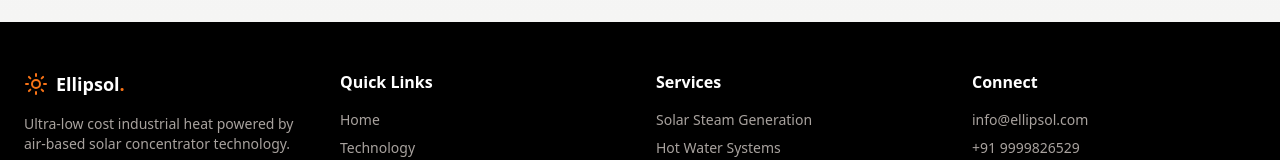
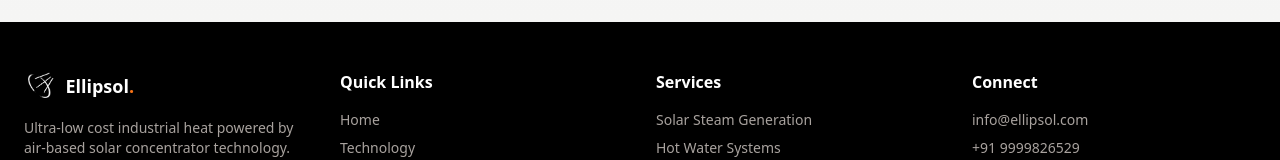
Before and after one commit to ellipsolindia-png/ellipsol-website, a React (Vite) app: page / in a window 1280 px wide. Shown: the part 5590-5750 px from the top of the page. Built offline with nearby package versions, Linux system fonts and the light colour scheme.

Commit message:
Update App.tsx

```diff
--- a/src/App.tsx
+++ b/src/App.tsx
@@ -757,7 +757,16 @@ function App() {
           <div className="grid grid-cols-1 md:grid-cols-4 gap-8 mb-8">
             <div>
               <div className="flex items-center space-x-2 mb-4">
-                <Sun className="w-6 h-6 text-orange-500" />
+                <img
+                src="/logo.png"
+                alt="Ellipsol Logo"
+                className="h-8 w-auto object-contain"
+                onError={(e) => {
+                  // If logo missing, hide image to avoid broken icon
+                  const target = e.target as HTMLImageElement;
+                  target.style.display = 'none';
+                }}
+              />
                 <span className="text-lg font-bold">
                   Ellipsol<span className="text-orange-500">.</span>
                 </span>
```
